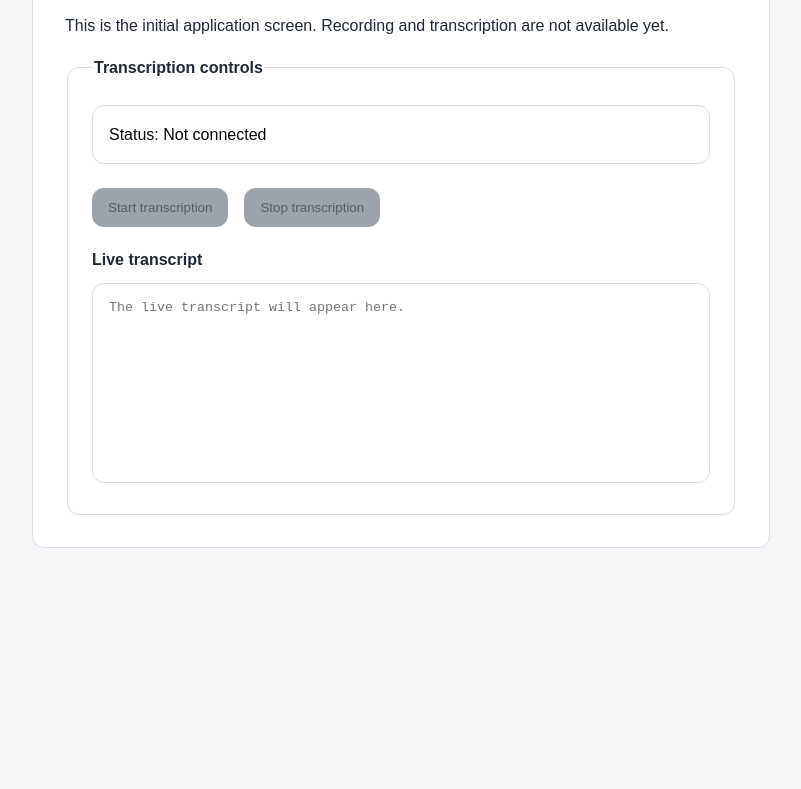
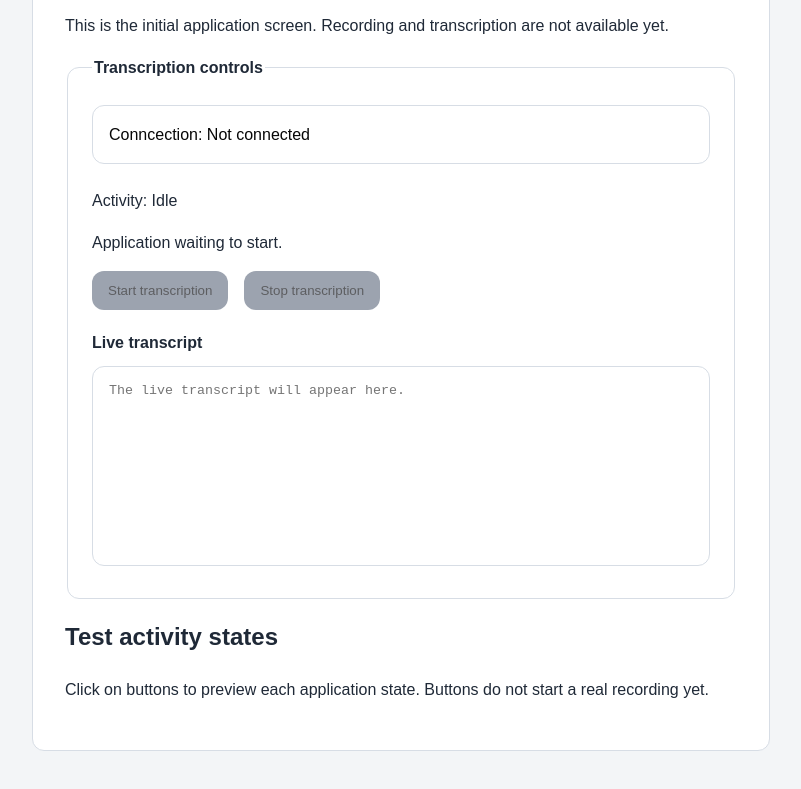
Before and after one commit to JustinasLaunikonis/IT2F-Project-Repak, a plain HTML site: page static/index.html in a window 1280 px wide. Shown: the part 169-958 px from the top of the page, without its empty margins (239-1040 px from the left). Before the commit the page ends 800 px from the top, so only its background shows below. Drawn offline with Linux system fonts and the light colour scheme.

Commit message:
added recording activity states - only plain text for now. created heading for activity tester and small description of it

```diff
--- a/static/index.html
+++ b/static/index.html
@@ -19,7 +19,15 @@
                 <legend>Transcription controls</legend>
 
                 <p id="connection-status">
-                    Status: Not connected
+                    Conncection: Not connected
+                </p>
+
+                <p id="activity-status" class="status status-idle">
+                    Activity: Idle
+                </p>
+
+                <p id="activity-message">
+                    Application waiting to start.
                 </p>
 
                 <div class="controls">
@@ -38,6 +46,15 @@
                     placeholder="The live transcript will appear here."></textarea>
             </fieldset>
         </form>
+
+        <div class="state-tester">
+            <h2>Test activity states</h2>
+
+            <p>
+                Click on buttons to preview each application state.
+                Buttons do not start a real recording yet.
+            </p>
+        </div>
     </main>
 </body>
 
```
